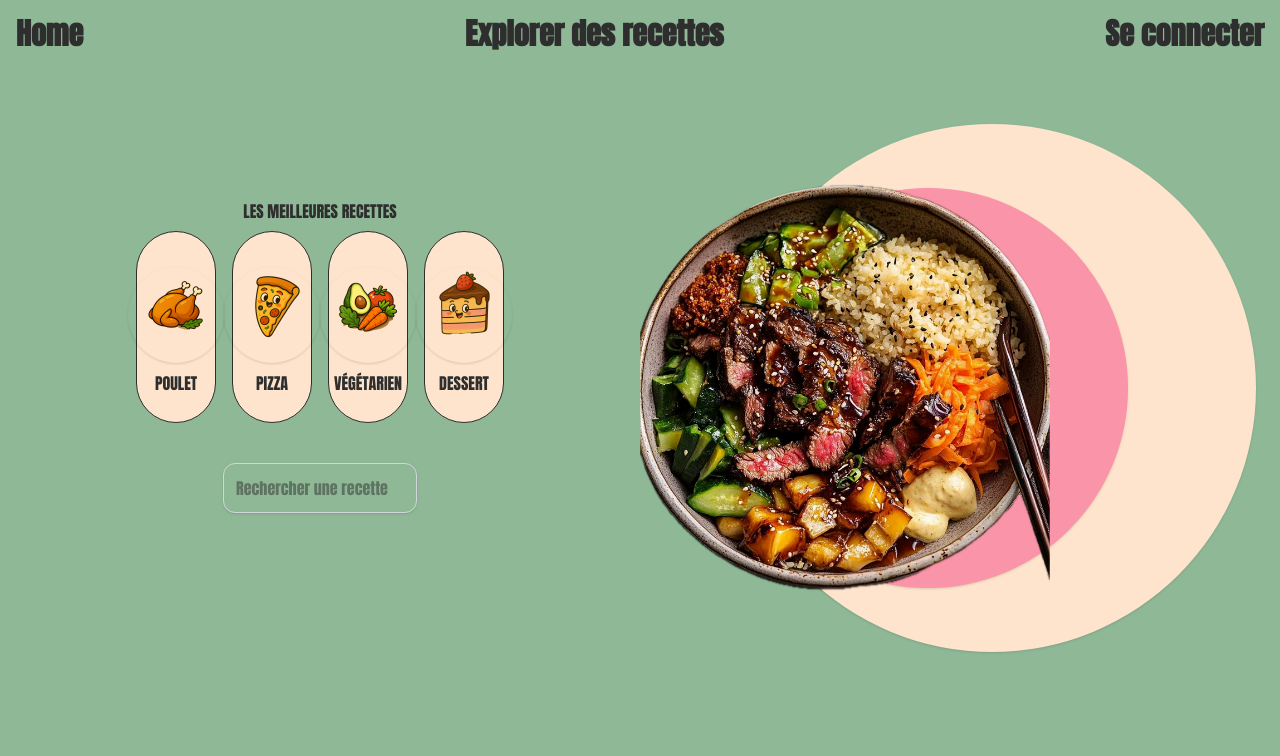
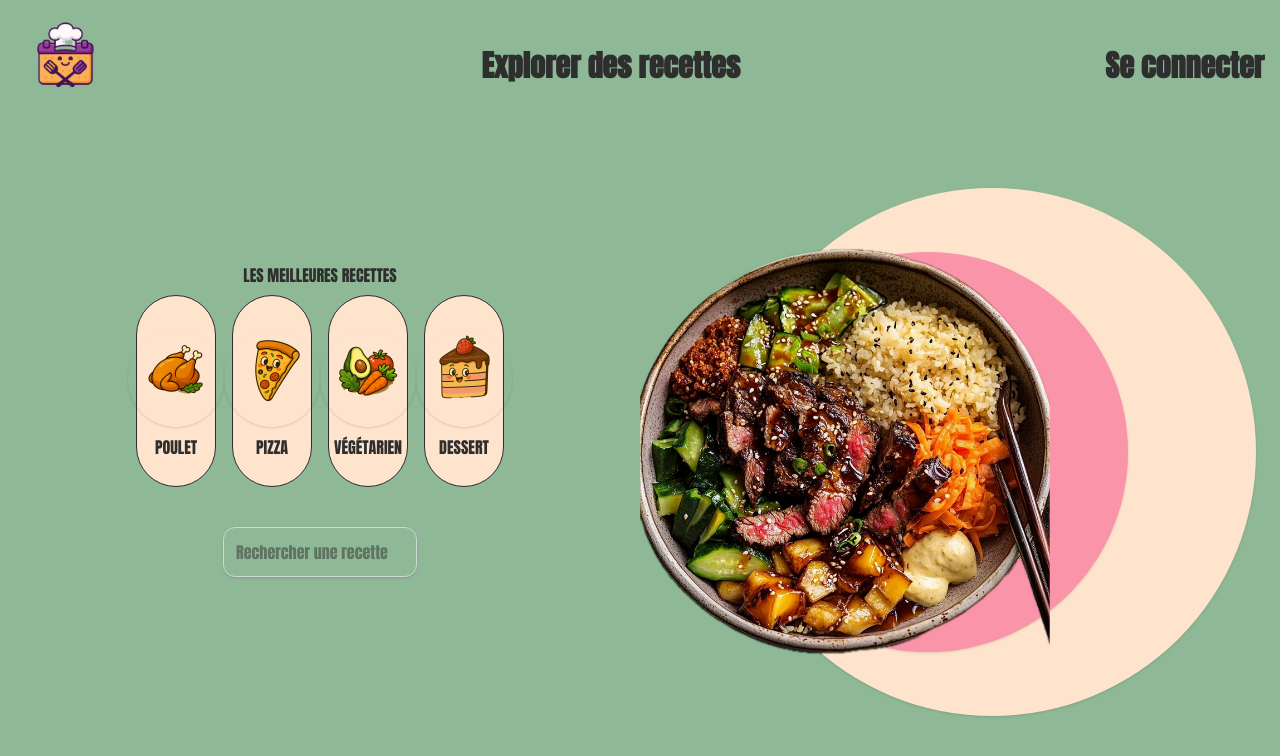
Before and after one commit to ThomasFzr/cooking-planner, a Next.js app: page / in a window 1280 px wide. Shown: the top 756 px of the page. Built offline with nearby package versions, Linux system fonts and the light colour scheme; no server answers.

Commit message:
Refactor code structure for improved readability and maintainability

```diff
--- a/src/components/navbar/navbar.tsx
+++ b/src/components/navbar/navbar.tsx
@@ -8,7 +8,9 @@ export const Navbar = () => {
 
     return (
         <div className="w-full flex flex-row justify-between items-center p-4 text-3xl pb-16 font-bold">
-            <Link href="/">Home</Link>
+            <Link href="/">
+                <img src="/images/cooking_planner_logo2.png" alt="logo" className="w-25 h-25" />
+            </Link>
             <Link href="/recipes">Explorer des recettes</Link>
             {session ? (
                 <>
```
Also changed, not shown: public/images/cooking_planner_logo.png (added), public/images/cooking_planner_logo2.png (added).
